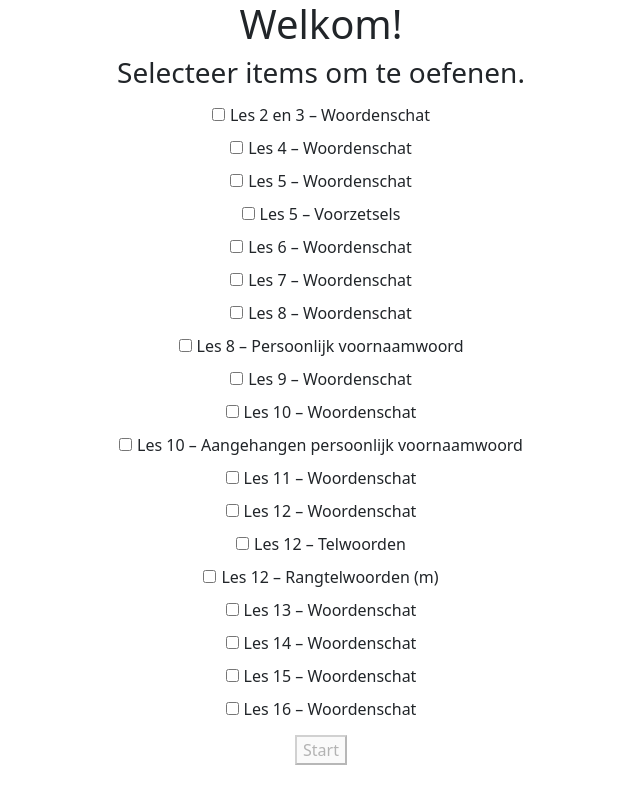
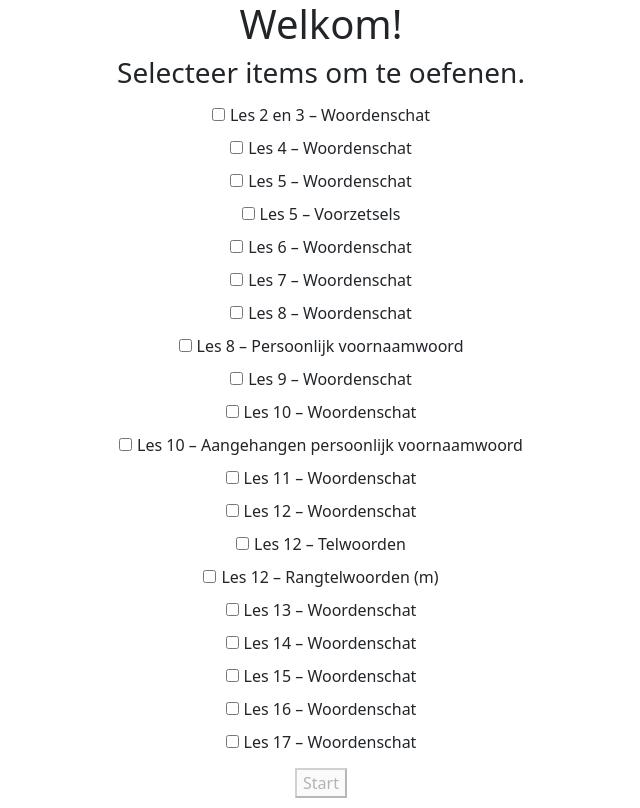
Before and after one commit to wilcomuit/bijbels-hebreeuws, a Vue app: page / in a window 1280 px wide. Shown: the whole page, without its empty margins (319-959 px from the left). Built offline with nearby package versions, Linux system fonts and the light colour scheme.

Commit message:
Added lesson 17

```diff
--- a/src/lessons/_lessonList.ts
+++ b/src/lessons/_lessonList.ts
@@ -17,6 +17,7 @@ import lesson12OrdinalNumbers from '@/lessons/lesson12/ordinalNumbers'
 import lesson14Vocabulary from '@/lessons/lesson14/vocabulary'
 import lesson15Vocabulary from '@/lessons/lesson15/vocabulary'
 import lesson16Vocabulary from '@/lessons/lesson16/vocabulary'
+import lesson17Vocabulary from '@/lessons/lesson17/vocabulary'
 
 export default function lessonList() {
   return [
@@ -38,6 +39,7 @@ export default function lessonList() {
     lesson13Vocabulary,
     lesson14Vocabulary,
     lesson15Vocabulary,
-    lesson16Vocabulary
+    lesson16Vocabulary,
+    lesson17Vocabulary
   ]
 }
--- /dev/null
+++ b/src/lessons/lesson17/vocabulary.ts
@@ -0,0 +1,134 @@
+const questions: Array<QuestionType> = [
+  {
+    question: 'אָבַד',
+    answers: ['hij verdwaalde', 'hij doolde', 'hij raakte zoek', 'hij ging verloren', 'hij kwam om'],
+    type: 'woordenschat'
+  },
+  {
+    question: 'אָסַף',
+    answers: ['hij verzamelde'],
+    type: 'woordenschat'
+  },
+  {
+    question: 'בִּין',
+    answers: ['hij nam waar', 'hij begreep', 'hij merkte op', 'hij sloeg acht op'],
+    type: 'woordenschat'
+  },
+  {
+    question: 'בָּרַח',
+    answers: ['hij vluchtte', 'hij liep weg', 'hij liep dwars door iets heen'],
+    type: 'woordenschat'
+  },
+  {
+    question: 'חָדַל',
+    answers: ['hij hield op', 'hij deed niet', 'hij liet na', 'hij rustte'],
+    type: 'woordenschat'
+  },
+  {
+    question: 'חָטָא',
+    answers: ['hij zondigde', 'hij miste', 'hij deed verkeerd', 'hij stond in het ongelijk'],
+    type: 'woordenschat'
+  },
+  {
+    question: 'יָכֹל',
+    answers: ['hij kon'],
+    type: 'woordenschat'
+  },
+  {
+    question: 'יָלַד',
+    answers: ['hij bracht ter wereld', 'hij baarde', 'hij verwekte'],
+    type: 'woordenschat'
+  },
+  {
+    question: 'יָסַף',
+    answers: ['hij voegde toe', 'hij ging door', 'hij deed nog eens', 'hij deed opnieuw'],
+    type: 'woordenschat'
+  },
+  {
+    question: 'יָרַד',
+    answers: ['hij ging neer', 'hij daalde', 'hij reisde af'],
+    explanation: '(hij reisde af naar lager gebied, weg van Palestina)',
+    type: 'woordenschat'
+  },
+  {
+    question: 'יָרַשׁ',
+    answers: ['hij erfde', 'hij nam in bezit'],
+    type: 'woordenschat'
+  },
+  {
+    question: 'כּוּן',
+    answers: ['hij stond vast', 'hij was stevig gevestigd'],
+    type: 'woordenschat'
+  },
+  {
+    question: 'כָּלָה',
+    answers: ['hij was af', 'hij was uit', 'hij was klaar'],
+    type: 'woordenschat'
+  },
+  {
+    question: 'מאן',
+    answers: ['hij weigerde'],
+    explanation: "(Pi'el)",
+    type: 'woordenschat'
+  },
+  {
+    question: 'מָאַס',
+    answers: ['hij versmaadde', 'hij minachtte'],
+    type: 'woordenschat'
+  },
+  {
+    question: 'מָכַר',
+    answers: ['hij verkocht', 'hij verhandelde'],
+    type: 'woordenschat'
+  },
+  {
+    question: 'נגד',
+    answers: ['hij vertelde', 'hij berichtte', 'hij deelde mee'],
+    explanation: "(Hif'il)",
+    type: 'woordenschat'
+  },
+  {
+    question: 'נָטָה',
+    answers: ['hij strekte zich uit', 'hij boog om', 'hij boog af', 'hij spande'],
+    type: 'woordenschat'
+  },
+  {
+    question: 'נכה',
+    answers: ['hij sloeg', 'hij versloeg', 'hij sloeg stuk', 'hij sloeg dood'],
+    explanation: "(Hif'il)",
+    type: 'woordenschat'
+  },
+  {
+    question: 'רוּם',
+    answers: ['hij was hoog', 'hij was verheven', 'hij was trots'],
+    type: 'woordenschat'
+  },
+  {
+    question: 'רָפָא',
+    answers: ['hij herstelde', 'hij genas'],
+    type: 'woordenschat'
+  },
+  {
+    question: 'רָצָה',
+    answers: ['hij schiep behagen in', 'hij schepte behagen in', 'hij ontving', 'hij werd genadig aangenomen'],
+    type: 'woordenschat'
+  },
+  {
+    question: 'שָׂנֵא',
+    answers: ['hij haatte', 'hij had een hekel', 'hij beminde minder'],
+    type: 'woordenschat'
+  },
+  {
+    question: 'שָׁתָה',
+    answers: ['hij dronk'],
+    type: 'woordenschat'
+  }
+]
+const lesson17Vocabulary: LessonType = {
+  id: 'lesson17-vocabulary',
+  name: 'Les 17 – Woordenschat',
+  type: 'woordenschat',
+  active: false,
+  questions
+}
+export default lesson17Vocabulary
```
